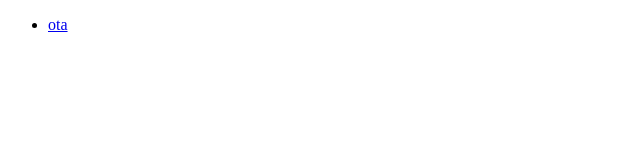
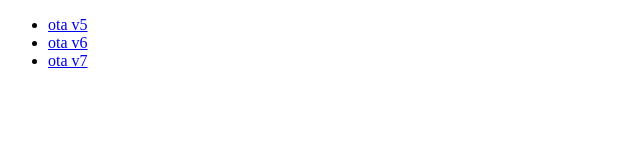
Before and after one commit to cenfang/cenfang.github.io, a plain HTML site: page index.html in a window 1280 px wide. Shown: the whole page, without its empty margins (0-640 px from the left). Drawn offline with Linux system fonts and the light colour scheme.

Commit message:
v5,v6,v7

```diff
--- a/index.html
+++ b/index.html
@@ -6,7 +6,9 @@
 	</head>
 	<body>
 	    <ul>
-                <li><a href="beken7231_bsp.ota">ota</a></li>
+                <li><a href="beken7231_bsp_v5.ota">ota v5</a></li>
+                <li><a href="beken7231_bsp_v6.ota">ota v6</a></li>
+                <li><a href="beken7231_bsp_v7.ota">ota v7</a></li>
         </ul>
 	</body>
 </html>
```
Also changed, not shown: 7 other files.
